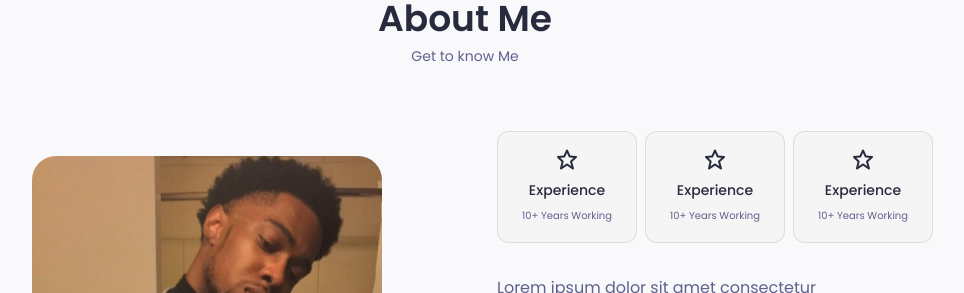
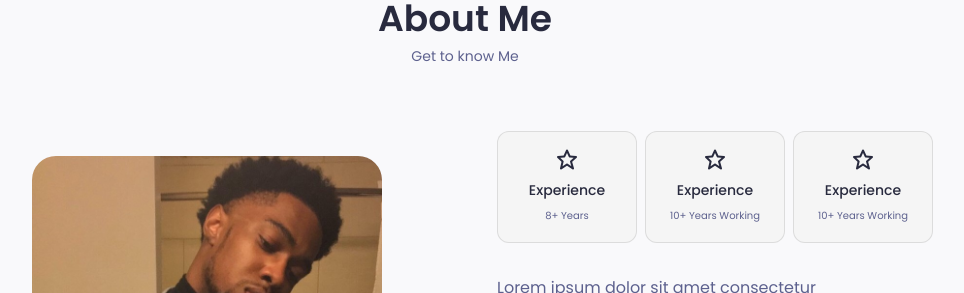
Before and after one commit to adinduokoro/Adi-Okoro, a React (Create React App) app: page / in a window 1280 px wide. Shown: the part 820-1113 px from the top of the page, without its empty margins (175-1139 px from the left). Built offline with nearby package versions, Linux system fonts and the light colour scheme.

Commit message:
About
Modifying the about section.

```diff
--- a/src/components/about/Info.jsx
+++ b/src/components/about/Info.jsx
@@ -1,26 +1,18 @@
 import React from 'react'
+import { cardBox } from './data'
 
 const Info = () => {
   return (
     <div className="about__info grid">
-      <div className="about__box">
-        <i class='bx bx-star about__icon' ></i>
-        <h3 className="about__title">Experience</h3>
-        <span className="about__subtitle">10+ Years Working</span>
-      </div>
-
-      <div className="about__box">
-        <i class='bx bx-star about__icon'></i>
-        <h3 className="about__title">Experience</h3>
-        <span className="about__subtitle">10+ Years Working</span>
-      </div>
-
-      <div className="about__box">
-        <i class='bx bx-star about__icon'></i>
-        <h3 className="about__title">Experience</h3>
-        <span className="about__subtitle">10+ Years Working</span>
-      </div>
-
+      {cardBox.map((box, index) => {
+        return(
+          <div className="about__box" key={index}>
+            <i className={box.icon + " about__icon"} ></i>
+            <h3 className="about__title">{box.title}</h3>
+            <span className="about__subtitle">{box.subtitle}</span>
+          </div>
+        )
+      })}
     </div>
   )
 }
--- /dev/null
+++ b/src/components/about/data.jsx
@@ -0,0 +1,19 @@
+export const cardBox =  [
+  {
+    icon: "bx bx-star",
+    title: "Experience",
+    subtitle: "8+ Years",
+  },
+  {
+    icon: "bx bx-star",
+    title: "Experience",
+    subtitle: "10+ Years Working",
+  },
+  {
+    icon: "bx bx-star",
+    title: "Experience",
+    subtitle: "10+ Years Working",
+  },
+]
+
+export default { cardBox }
```
